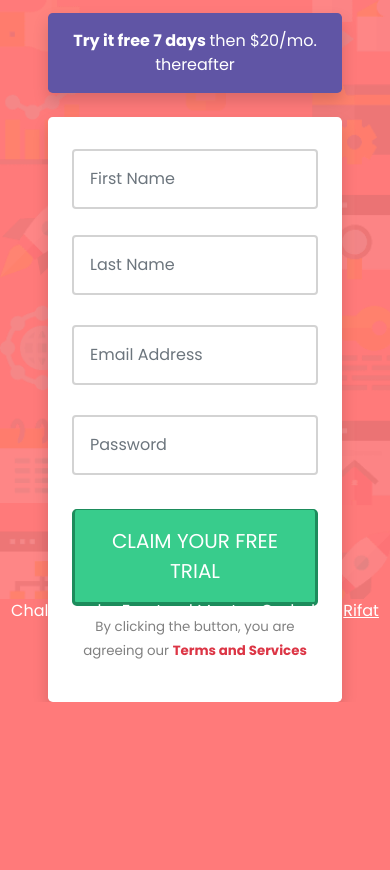
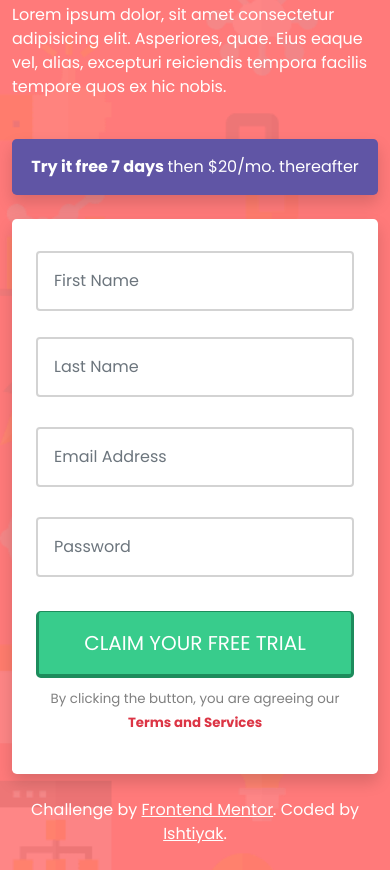
Before and after one commit to Rifat-Ishtiyak/Frontend-Mentor-Sign-up-form, a plain HTML site: page index.html in a window 390 px wide. Shown: the part 245-1115 px from the top of the page. Before the commit the page ends 947 px from the top, so only its background shows below. Drawn offline with nearby package versions, Linux system fonts and the light colour scheme.

Commit message:
responsive issue fixed

```diff
--- a/index.html
+++ b/index.html
@@ -3,7 +3,6 @@
 <head>
   <meta charset="UTF-8">
   <meta name="viewport" content="width=device-width, initial-scale=1.0"> <!-- displays site properly based on user's device -->
-
   <link rel="icon" type="image/png" sizes="32x32" href="./images/favicon-32x32.png">
   <script src="https://kit.fontawesome.com/6ea5d4f02d.js" crossorigin="anonymous"></script>
   <link href="https://cdn.jsdelivr.net/npm/bootstrap@5.1.3/dist/css/bootstrap.min.css" rel="stylesheet" integrity="sha384-1BmE4kWBq78iYhFldvKuhfTAU6auU8tT94WrHftjDbrCEXSU1oBoqyl2QvZ6jIW3" crossorigin="anonymous">
@@ -12,18 +11,18 @@
 
   <!-- Feel free to remove these styles or customise in your own stylesheet 👍 -->
 </head>
-<body>
-  <main class="container h-100 main-section d-flex justify-content-center align-items-center">
-    <div class="row ">
-      <div class="col-lg-6 px-lg-5 d-flex justify-content-center align-items-center">
-        <div class="text-white ">
+<body class="">
+  <main class="container main-section py-lg-5">
+    <div class="row gy-4">
+      <div class="col-lg-6 px-lg-5 d-flex align-items-center">
+        <div class="text-white">
           <h1 class="heading mb-4">Learn to code by <br> watching others</h1>
           <p>
             Lorem ipsum dolor, sit amet consectetur adipisicing elit. Asperiores, quae. Eius eaque vel, alias, excepturi reiciendis tempora facilis tempore quos ex hic nobis.
           </p>
         </div>
       </div>
-      <div class="col-lg-6 px-5">
+      <div class="col-lg-6 px-lg-5">
         <div class="w-100">
           <div class="text-white text-center p-3 mb-4 bg-blue rounded-3 shadow">
             <span><b>Try it free 7 days </b>then $20/mo. thereafter</span>
@@ -62,9 +61,9 @@
   </main>
 
   <footer>
-    <p class="attribution">
+    <p class="attribution mb-0 py-4 py-lg-2">
       Challenge by <a href="https://www.frontendmentor.io?ref=challenge" target="_blank">Frontend Mentor</a>.
-      Coded by <a href="#">Rifat Ishtiyak</a>.
+      Coded by <a href="https://github.com/ishtiyak98" target="_blank">Ishtiyak</a>.
     </p>
   </footer>
 
--- a/style.css
+++ b/style.css
@@ -1,10 +1,8 @@
-
 @import url('https://fonts.googleapis.com/css2?family=Poppins:wght@400;500;600;700&display=swap');
 
 *{
     font-family: 'Poppins', sans-serif;
-    border: 2px sloid black !important;
-
+    /* border: 2px solid black !important; */
 }
 
 body{
@@ -12,11 +10,15 @@ body{
     background-image: url('./images/bg-intro-desktop.png');
     background-repeat: no-repeat;
     background-size: cover;
+    display: flex;
+    flex-direction: column;
+    justify-content: center;
+    align-items: center;
 }
 
 html, body {
-    height: 100%;
-  }
+
+}
 
 
 .main-section{
@@ -97,11 +99,12 @@ html, body {
 footer {
     text-align: center;
     color: #fff;
+    display: flex;
+    align-items: center;
 }
 
 .attribution a {
     color: #fff;
-
 }
 
 .attribution a:hover{
```
Also changed, not shown: 1 other file.
